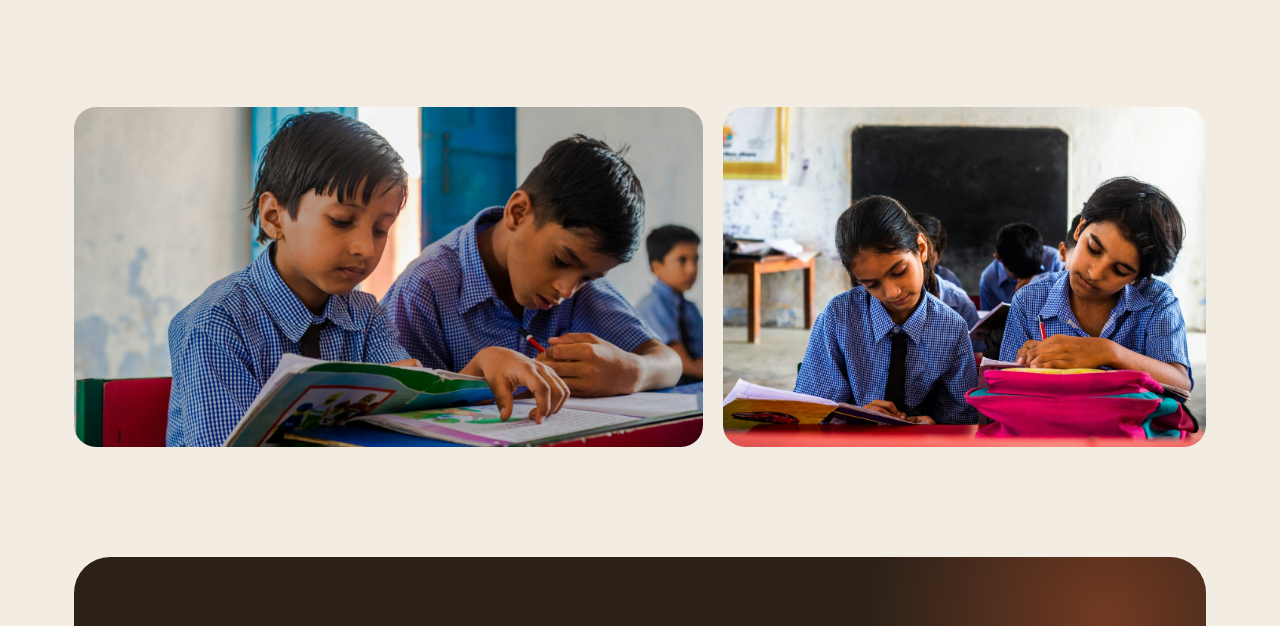
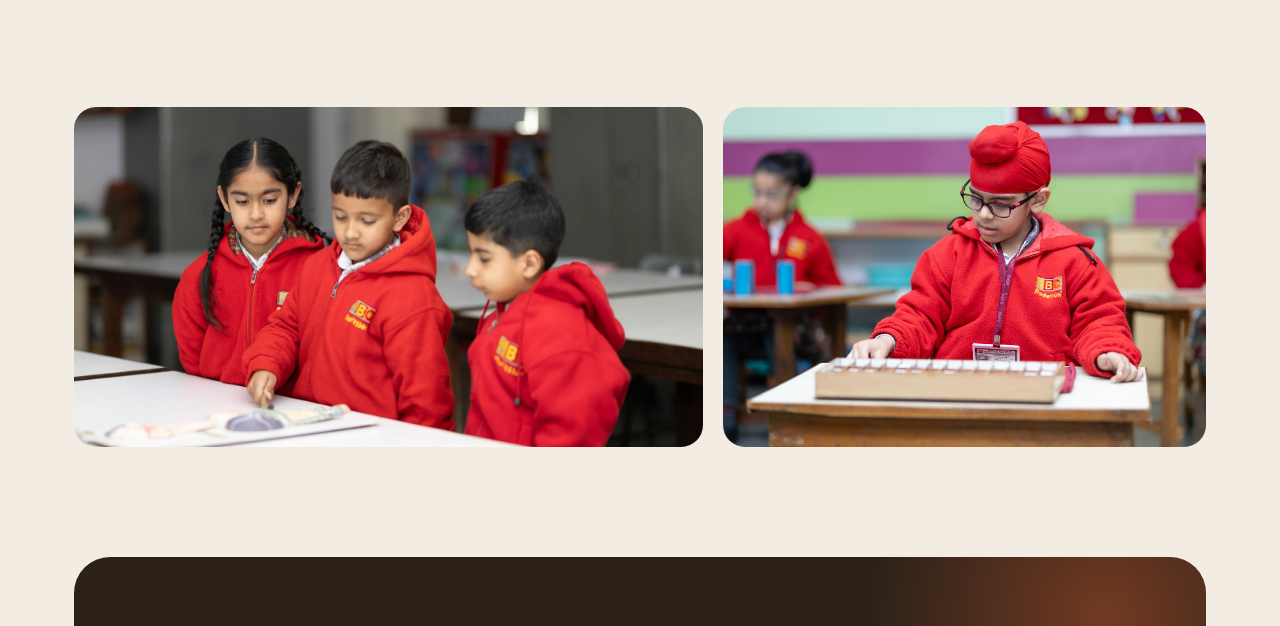
Before and after one commit to ash0503gh/mindchampio-site, a plain HTML site: page index.html in a window 1280 px wide. Shown: the part 1597-2223 px from the top of the page. Drawn offline with Linux system fonts and the light colour scheme.

Commit message:
Use premium-school classroom photos in home gallery
Co-Authored-By: Claude Opus 5.5 <noreply@anthropic.com>

```diff
--- a/index.html
+++ b/index.html
@@ -111,8 +111,8 @@
   <!-- Gallery -->
   <section style="padding-top:0">
     <div class="container gallery">
-      <figure class="reveal"><img src="assets/kids-boys.jpg" alt="Two schoolboys working through a book together" loading="lazy" width="1600" height="966"></figure>
-      <figure class="reveal"><img src="assets/kids-girls.jpg" alt="Two schoolgirls studying at their desks" loading="lazy" width="1600" height="900"></figure>
+      <figure class="reveal"><img src="assets/students-group.jpg" alt="Three students in school uniform working together at a classroom table" loading="lazy" width="1600" height="900"></figure>
+      <figure class="reveal"><img src="assets/student-focus.jpg" alt="Student concentrating on a learning activity in class" loading="lazy" width="1600" height="1067"></figure>
     </div>
   </section>
 
```
Also changed, not shown: assets/kids-boys.jpg (deleted), assets/kids-girls.jpg (deleted), assets/student-focus.jpg (added), assets/students-group.jpg (added).
